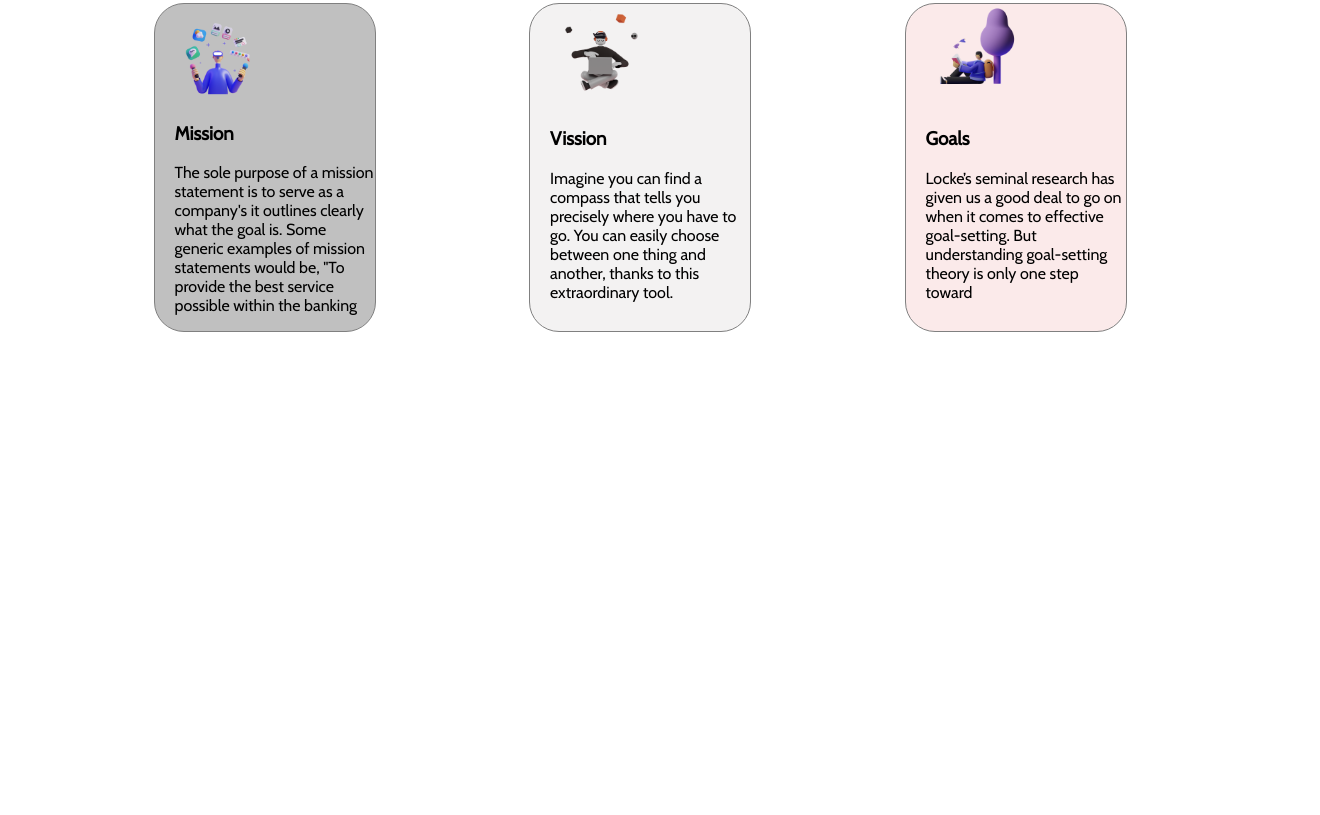
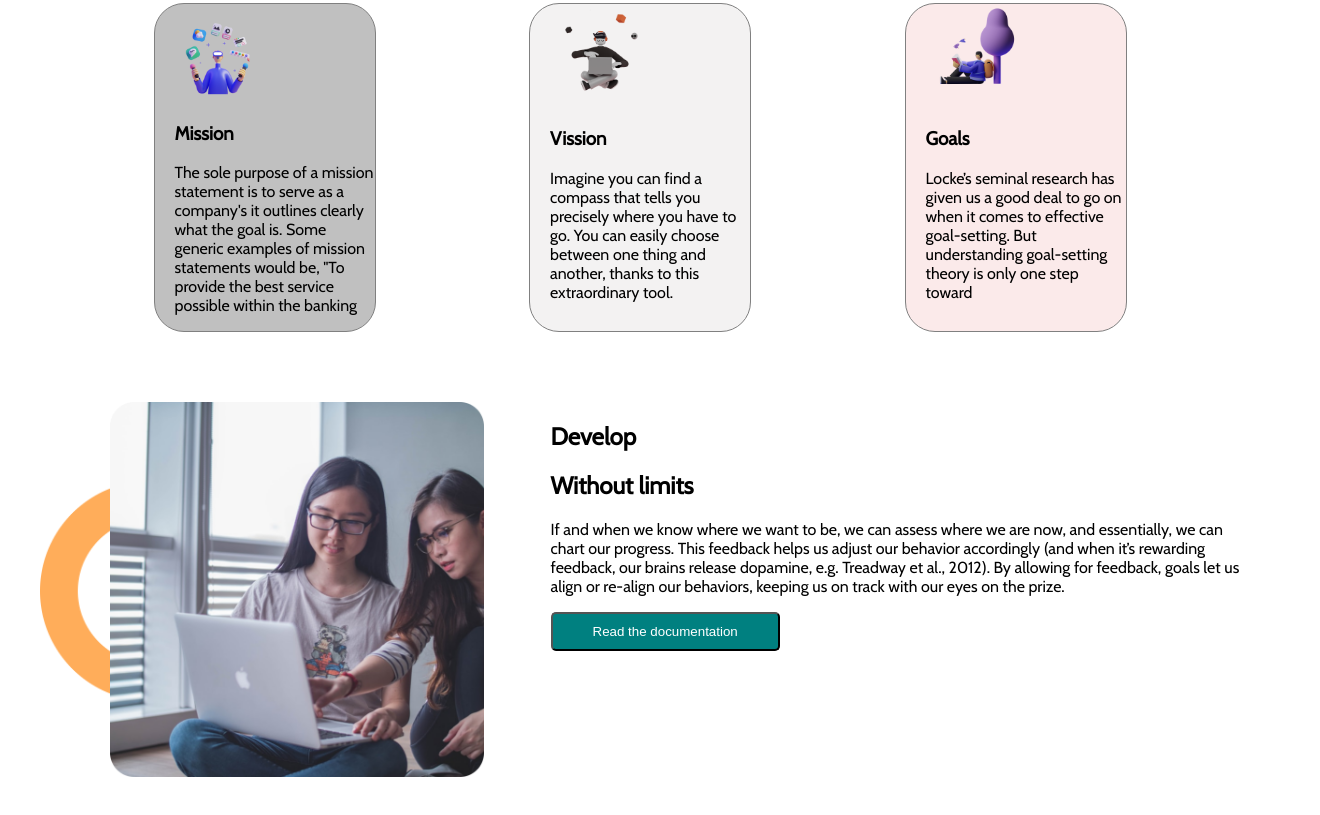
Before and after one commit to Fahad43504/first-project, a plain HTML site: page index.html in a window 1280 px wide. Shown: the part 473-1288 px from the top of the page, 1320 px wide, since content can reach past the window. Before the commit the page ends 855 px from the top, so only its background shows below. Drawn offline with nearby package versions, Linux system fonts and the light colour scheme; a web font is replaced by a local one.

Commit message:
ssection three added

```diff
--- a/index.html
+++ b/index.html
@@ -61,5 +61,23 @@
         </div>
 
     </section>
+
+
+
+    <section class="first-banner">
+        <div class="flexible-container3">
+            <div>
+                <img class="third-image" src="./images/pictures/coding.png" alt="">
+
+            </div>
+            <div >
+                <h2>Develop </h2>
+                <h2>Without limits</h2>
+                <p>If and when we know where we want to be, we can assess where we are now, and essentially, we can chart our progress. This feedback helps us adjust our behavior accordingly (and when it’s rewarding feedback, our brains release dopamine, e.g. Treadway et al., 2012). By allowing for feedback, goals let us align or re-align our behaviors, keeping us on track with our eyes on the prize.</p>
+                <button class="button-btn">Read the documentation</button>
+
+            </div>
+        </div>
+    </section>
 </body>
 </html>
--- a/style.css
+++ b/style.css
@@ -80,3 +80,32 @@ h1{
     border-radius: 30px;
     padding-left: 20px;
 }
+
+
+.flexible-container3{
+    display: flex;
+    margin: 70px;
+
+    margin-bottom: 50px;
+}
+
+.third-image{
+    width: 85%;
+
+
+}
+
+
+.first-banner{
+    background-image: url(./images/shapes/shape-1.png);
+    background-repeat: no-repeat;
+
+    width: 100%;
+    background-position: left;
+    background-size: 220px;
+    margin-left: 40px;
+
+
+
+
+}
```
